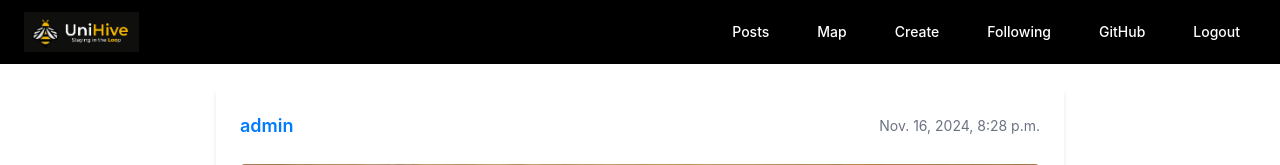
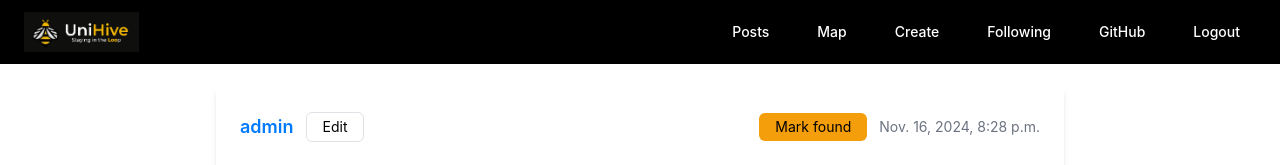
Before and after one commit to chezeng/UniHive, a Django app: page /postpage/36 in a window 1280 px wide. Shown: the top 165 px of the page. Run offline with Django 3.2, Linux system fonts and the light colour scheme; a user stored in the database is signed in; data comes from the database, SQL or seed files in the repository; both versions use the stored data as it was after the commit; some libraries are stand-ins or nearby versions.

Commit message:
updated the post page

```diff
--- a/Backend/network/templates/network/layout.html
+++ b/Backend/network/templates/network/layout.html
@@ -22,14 +22,19 @@
                     </div>
 
                     <div class="flex lg:hidden">
-                        <button id="mobile-menu-button" type="button" aria-controls="mobile-menu" aria-expanded="false"
-                            class="text-gray-400 hover:text-yellow-500 focus:outline-none focus:ring-2 focus:ring-yellow-500">
-                            <span class="sr-only">Open main menu</span>
-                            <svg class="h-6 w-6" xmlns="http://www.w3.org/2000/svg" fill="none" viewBox="0 0 24 24" stroke="currentColor">
-                                <path stroke-linecap="round" stroke-linejoin="round" stroke-width="2"
-                                    d="M4 6h16M4 12h16M4 18h16" />
-                            </svg>
-                        </button>
+                        <div class="flex items-center space-x-4">
+                            <a href="{% url 'posts' %}" class="px-3 py-2 rounded-md text-sm font-medium hover:text-yellow-500 text-white">Posts</a>
+                            <a href="{% url 'maps' %}" class="px-3 py-2 rounded-md text-sm font-medium hover:text-yellow-500 text-white">Map</a>
+                            {% if user.is_authenticated %}
+                                <a href="{% url 'create_post' %}" class="px-3 py-2 rounded-md text-sm font-medium hover:text-yellow-500 text-white">Create</a>
+                            {% endif %}
+                            {% if user.is_authenticated %}
+                                <a href="{% url 'logout' %}" class="px-3 py-2 rounded-md text-sm font-medium hover:text-yellow-500 text-white">Logout</a>
+                            {% else %}
+                                <a href="{% url 'login' %}" class="px-3 py-2 rounded-md text-sm font-medium hover:text-yellow-500 text-white">Sign In</a>
+                                <a href="{% url 'register' %}" class="px-3 py-2 rounded-md text-sm font-medium hover:text-yellow-500 text-white">Register</a>
+                            {% endif %}
+                        </div>
                     </div>
 
                     <div class="hidden lg:flex lg:items-center lg:space-x-4">
--- a/Backend/network/templates/network/postpage.html
+++ b/Backend/network/templates/network/postpage.html
@@ -5,86 +5,110 @@
 <div class="max-w-4xl mx-auto p-4">
     <div class="bg-white rounded-lg shadow-md overflow-hidden">
         <div class="p-6">
+
             <div class="flex justify-between items-center mb-4">
-                <a href="{% url 'view_profile' post.poster.username %}" class="text-lg font-semibold hover:text-blue-600 transition-colors">
+                <div class="flex items-center gap-3">
+                    <a href="{% url 'view_profile' post.poster.username %}" class="text-lg font-semibold hover:text-yellow-500 transition-colors">
                         {{ post.poster.username }}
                     </a>
+                    {% if user.is_authenticated and post.poster == user %}
+                        <button class="edit-button px-3 py-1 text-sm text-black hover:text-yellow-500 border border-black hover:border-yellow-500 rounded-md transition-colors"
+                                data-id="{{ post.id }}">
+                            Edit
+                        </button>
+                    {% endif %}
+                </div>
+                <div class="flex items-center gap-3">
+                    {% if user.is_authenticated and post.poster == user %}
+                        <button class="mark-button px-3 py-1 text-sm bg-yellow-500 text-black rounded-md hover:bg-yellow-600 transition-colors {% if post.found %}hidden{% endif %}"
+                                data-id="{{ post.id }}">
+                            Mark found
+                        </button>
+                        <button class="unmark-button px-3 py-1 text-sm bg-black text-white rounded-md hover:bg-gray-800 transition-colors {% if not post.found %}hidden{% endif %}"
+                                data-id="{{ post.id }}">
+                            Remove found
+                        </button>
+                    {% else %}
+                        {% if post.found %}
+                            <span class="inline-flex items-center px-3 py-1 rounded-full text-sm font-medium bg-yellow-500 text-black">
+                                Found
+                            </span>
+                        {% else %}
+                            <span class="inline-flex items-center px-3 py-1 rounded-full text-sm font-medium bg-black text-white">
+                                Not Found
+                            </span>
+                        {% endif %}
+                    {% endif %}
                     <span class="text-sm text-gray-500">{{ post.time }}</span>
+                </div>
             </div>
 
             {% if post.picture %}
                 <div class="mb-4">
-                    <img src="{{ post.picture.url }}" alt="Post image" class="rounded-lg max-h-96 w-full object-cover">
+                    <img src="{{ post.picture.url }}" alt="Post image" class="rounded-lg max-h-96 object-cover">
                 </div>
             {% endif %}
 
-            <div class="content-space mb-4 text-gray-700" data-id="{{ post.id }}">
-                {{ post.content }}
+            <div class="flex flex-row space-x-4 mb-4">
+                <div class="w-1/2 bg-gray-100 p-4 rounded-lg shadow-md border border-gray-300">
+                    <div class="flex mb-4">
+                        <div class="flex flex-col gap-4 mb-6">
+                            <!-- first row -->
+                            <div class="flex items-center gap-4">
+                                <div class="flex gap-2">
+                                    {% if is_liked %}
+                                        <button class="like-button px-3 py-1 text-sm border border-black text-black rounded-md hover:border-yellow-500 hover:text-yellow-500 transition-colors"
+                                                data-id="{{ post.id }}" style="display: none;">
+                                            Like
+                                        </button>
+                                        <button class="unlike-button px-3 py-1 text-sm bg-yellow-500 text-black rounded-md hover:bg-yellow-600 transition-colors"
+                                                data-id="{{ post.id }}" style="display: block;">
+                                            Unlike
+                                        </button>
+                                    {% else %}
+                                        <button class="like-button px-3 py-1 text-sm border border-black text-black rounded-md hover:border-yellow-500 hover:text-yellow-500 transition-colors"
+                                                data-id="{{ post.id }}" style="display: block;">
+                                            Like
+                                        </button>
+                                        <button class="unlike-button px-3 py-1 text-sm bg-yellow-500 text-black rounded-md hover:bg-yellow-600 transition-colors"
+                                                data-id="{{ post.id }}" style="display: none;">
+                                            Unlike
+                                        </button>
+                                    {% endif %}
+                                </div>
+                                <span class="likes-count text-sm text-black" data-id="{{ post.id }}">
+                                    ❤️ {{ post.likes.count }}
+                                </span>
+                            </div>
+
+                            <!-- second row -->
+                            <div class="post-content">
+                                <h2 class="text-xl font-semibold mb-2">Post Content</h2>
+                            </div>
+                        </div>
+
+                    </div>
+                    <div class="content-space text-black" data-id="{{ post.id }}">
+                        <p>{{ post.content }}</p>
                     </div>
 
                     {% if user.is_authenticated and post.poster == user %}
-                <div class="space-y-3 mb-4">
-                    <button class="edit-button px-4 py-2 text-sm text-blue-600 hover:bg-blue-50 rounded-md transition-colors"
-                            data-id="{{ post.id }}">
-                        Edit
-                    </button>
-
-                    <div class="edit-space hidden" data-id="{{ post.id }}">
+                        <div class="edit-space hidden mt-4" data-id="{{ post.id }}">
                             <form class="space-y-3">
                                 {% csrf_token %}
-                            <textarea class="text-space w-full p-2 border rounded-md focus:ring-2 focus:ring-blue-500 focus:border-blue-500"
-                                      data-id="{{ post.id }}"></textarea>
-                            <button type="submit" class="px-4 py-2 bg-blue-600 text-white rounded-md hover:bg-blue-700 transition-colors">
+                                <textarea class="text-space w-full p-2 border border-gray-300 rounded-md focus:ring-2 focus:ring-yellow-500 focus:border-yellow-500"
+                                        data-id="{{ post.id }}" placeholder="Edit your post here..."></textarea>
+                                <button type="submit" class="px-4 py-2 bg-yellow-500 text-black rounded-md hover:bg-yellow-600 transition-colors">
                                     Save
                                 </button>
                             </form>
                         </div>
-
-                    <div class="flex gap-2">
-                        <button class="mark-button px-4 py-2 text-sm bg-green-600 text-white rounded-md hover:bg-green-700 transition-colors {% if post.found %}hidden{% endif %}"
-                                data-id="{{ post.id }}">
-                            Mark found
-                        </button>
-                        <button class="unmark-button px-4 py-2 text-sm bg-yellow-600 text-white rounded-md hover:bg-yellow-700 transition-colors {% if not post.found %}hidden{% endif %}"
-                                data-id="{{ post.id }}">
-                            Remove found mark
-                        </button>
-                    </div>
-                </div>
-            {% else %}
-                <div class="mb-4">
-                    {% if post.found %}
-                        <span class="inline-flex items-center px-3 py-1 rounded-full text-sm font-medium bg-green-100 text-green-800">
-                            Status: Found
-                        </span>
-                    {% else %}
-                        <span class="inline-flex items-center px-3 py-1 rounded-full text-sm font-medium bg-gray-100 text-gray-800">
-                            Status: Not Found
-                        </span>
                     {% endif %}
                 </div>
-            {% endif %}
 
-            <div class="flex items-center gap-4 mb-6">
-                <div class="flex gap-2">
-                    <button class="like-button px-4 py-2 text-sm border border-blue-600 text-blue-600 rounded-md hover:bg-blue-50 transition-colors {% if is_liked %}hidden{% endif %}"
-                            data-id="{{ post.id }}">
-                        Like
-                    </button>
-                    <button class="unlike-button px-4 py-2 text-sm bg-blue-600 text-white rounded-md hover:bg-blue-700 transition-colors {% if not is_liked %}hidden{% endif %}"
-                            data-id="{{ post.id }}">
-                        Unlike
-                    </button>
-                </div>
-                <span class="likes-count text-sm text-gray-600" data-id="{{ post.id }}">
-                    {{ post.likes.count }} likes
-                </span>
-            </div>
-
-            <div class="rounded-lg overflow-hidden border border-gray-200">
+                <div class="w-1/2">
+                    <div class="rounded-lg overflow-hidden border border-black">
                         <div id="map" class="h-96 w-full"></div>
-            </div>
-
                         <script>
                             const markButtonUrl = "{% url 'mark_button' %}";
                             const unmarkButtonUrl = "{% url 'unmark_button' %}";
@@ -116,6 +140,9 @@
                     </div>
                 </div>
             </div>
+        </div>
+    </div>
+</div>
 {% endblock %}
 
 {% block script %}
@@ -125,6 +152,10 @@
     <script src="https://unpkg.com/leaflet@1.9.4/dist/leaflet.js"
     integrity="sha256-20nQCchB9co0qIjJZRGuk2/Z9VM+kNiyxNV1lvTlZBo="
     crossorigin=""></script>
-
+    <script>
+        const savePostUrl = "{% url 'save_post' %}";
+        const likePostUrl = "{% url 'like_post' %}";
+        const unlikePostUrl = "{% url 'unlike_post' %}";
+    </script>
     <script src="{% static 'network/postpage.js' %}"></script>
 {% endblock %}
--- a/Backend/network/views.py
+++ b/Backend/network/views.py
@@ -121,13 +121,9 @@ def view_profile(request, username):
     if user == request.user:
         others_profile = False
     else:
-        print('alive')
         # has to use the id / primary key
         if followers.filter(pk=request.user.pk).exists():
             others_profile_follow = False
-        print('dead')
-
-
 
     user_post = Post.objects.filter(poster=user).order_by('-time')
 
@@ -140,8 +136,6 @@ def view_profile(request, username):
 
     page_number = request.GET.get('page')
     page_obj = paginator.get_page(page_number)
-
-
 
     return render(request, "network/profile.html", {
         "network" : network,
@@ -303,9 +297,12 @@ def unlike_post(request):
 
 def postpage(request, post_id):
     post = Post.objects.get(id=post_id)
+    is_liked = post.likes.filter(id=request.user.id).exists()
+
     return render(request, 'network/postpage.html', {
         'post' : post,
-        'post_id' : post_id
+        'post_id' : post_id,
+        'is_liked' : is_liked,
     })
 
 @require_http_methods(["POST"])
```
Also changed, not shown: Backend/network/static/network/postpage.js (+90 -0 lines), Backend/db.sqlite3. Lines whose indentation alone changed are shown as unchanged.
